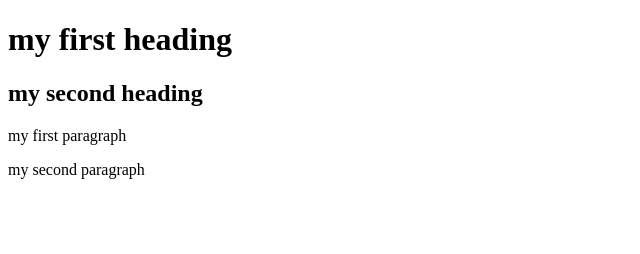
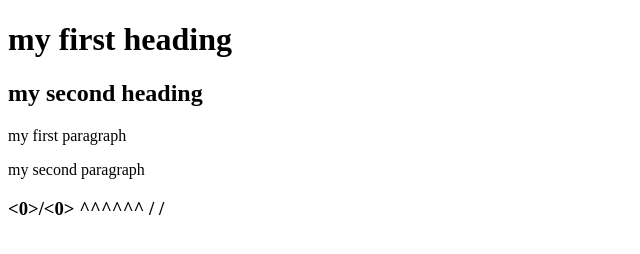
Before and after one commit to maryamautomne/test, a website: page index.html in a window 1280 px wide. Shown: the whole page, without its empty margins (0-640 px from the left). Drawn offline with Linux system fonts and the light colour scheme.

Commit message:
Update index.html

```diff
--- a/index.html
+++ b/index.html
@@ -13,5 +13,11 @@
     <p>
       my second paragraph
     </p>
+    <h3>
+      <0>/<0>
+      ^^^^^^
+        /
+       /
+     </h3>
   </body>
 </html>
```
